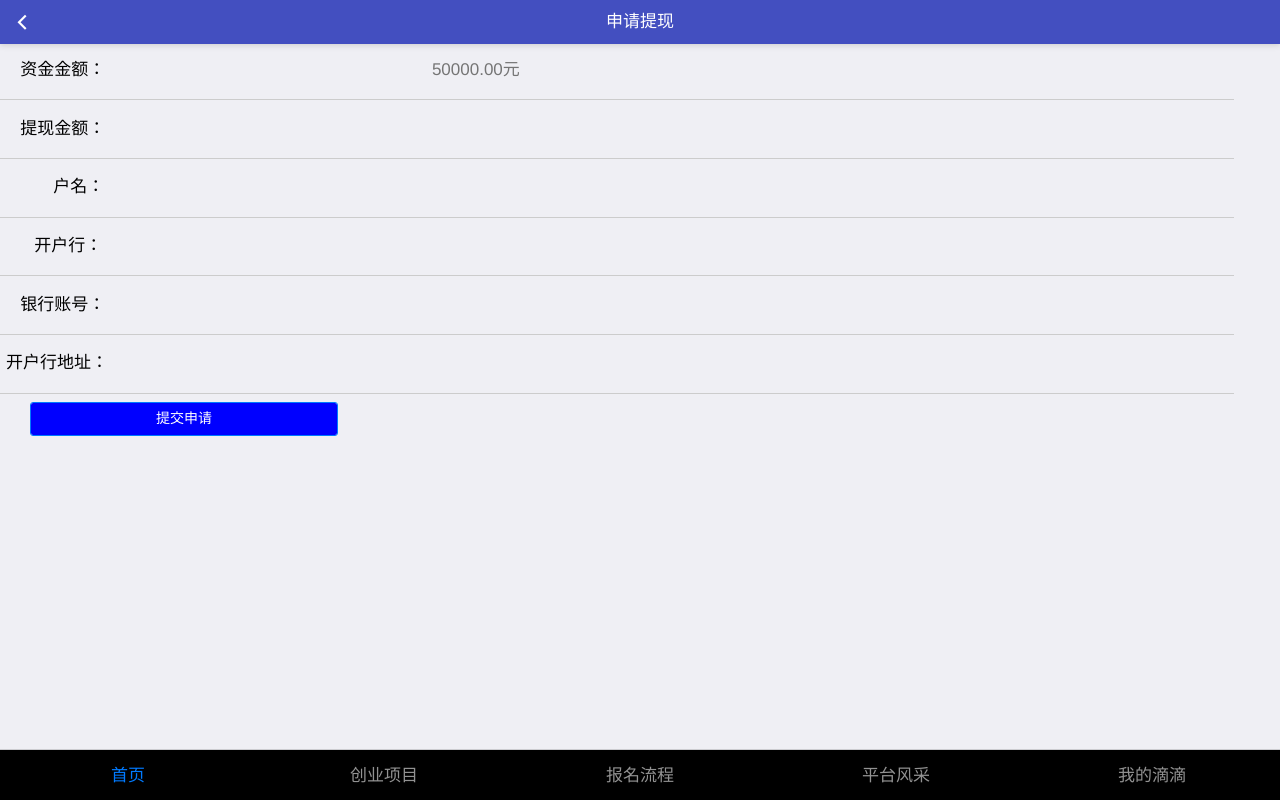
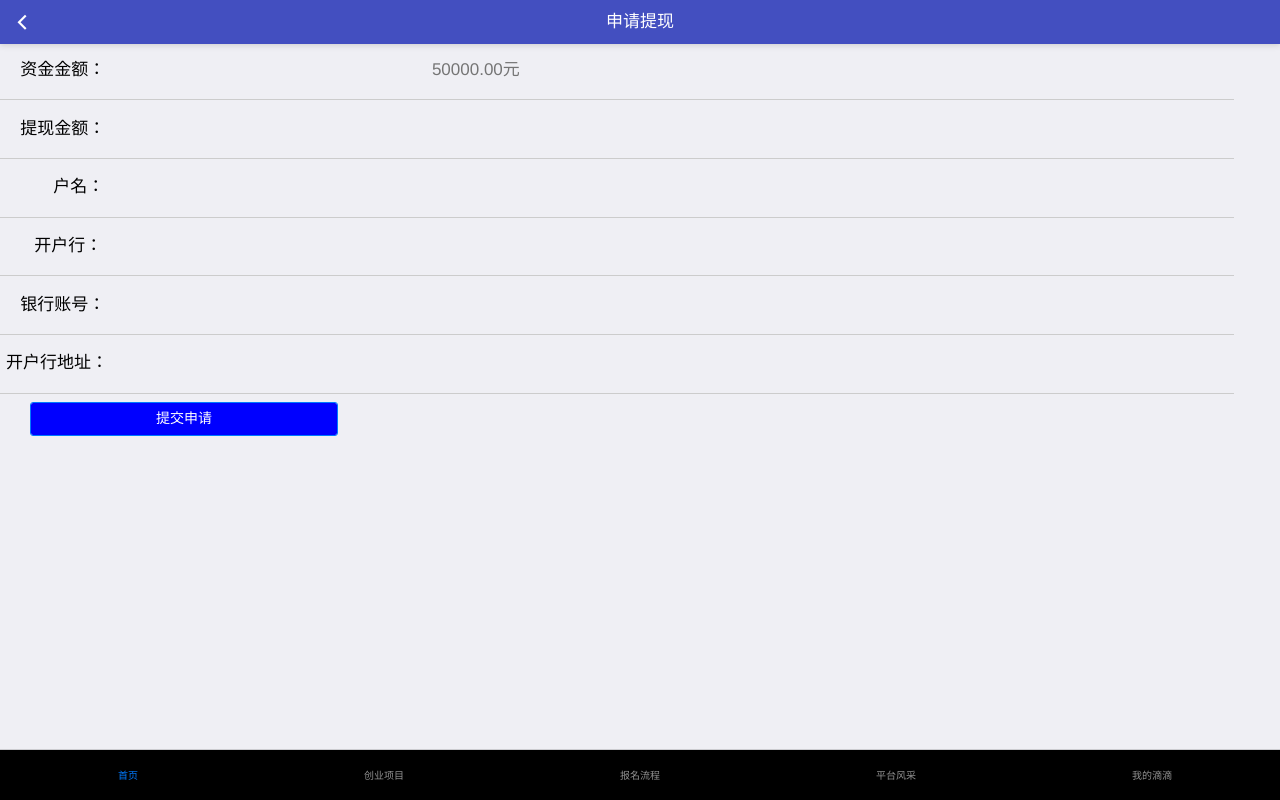
Before and after one commit to dengyu101011/Drop-Project, a plain HTML site: page apply.html in a window 1280 px wide. Drawn offline with Linux system fonts and the light colour scheme; a small style sheet from the web is missing.

Commit message:
page over from 苏凯凯

```diff
--- a/apply.html
+++ b/apply.html
@@ -80,26 +80,26 @@
 			<hr size="1" color="#CCCCCC" />
 			<button type="button" class="mui-btn mui-btn-primary mui-btn-outlined">提交申请</button>
 		</form>
-		<nav class="mui-bar mui-bar-tab">
+		<nav class="mui-bar mui-bar-tab ">
 			<a class="mui-tab-item mui-active">
 				<div class="iconfont icon-shouye"></div>
-				<div class="mui-tab-label">首页</div>
+				<div class="mui-tab-label" style="font-size: 10px">首页</div>
 			</a>
 			<a class="mui-tab-item">
 				<div class="iconfont icon-chaxun"></div>
-				<div class="mui-tab-label">创业项目</div>
+				<div class="mui-tab-label" style="font-size: 10px">创业项目</div>
 			</a>
 			<a class="mui-tab-item">
 				<div class="iconfont icon-liuchengtu"></div>
-				<div class="mui-tab-label">报名流程</div>
+				<div class="mui-tab-label" style="font-size: 10px">报名流程</div>
 			</a>
-			<a class="mui-tab-item">
-				<div class="iconfont  icon-wendang"></div>
-				<div class="mui-tab-label">平台风采</div>
+			<a class="mui-tab-item" href="平台风采.html">
+				<div class="iconfont icon-wendang"></div>
+				<div class="mui-tab-label" style="font-size: 10px">平台风采</div>
 			</a>
-			<a class="mui-tab-item">
+			<a class="mui-tab-item" href="">
 				<div class="iconfont icon-wode"></div>
-				<div class="mui-tab-label">我的滴滴</div>
+				<div class="mui-tab-label" style="font-size: 10px">我的滴滴</div>
 			</a>
 		</nav>
 	</body>
```
Also changed, not shown: balance.html (+11 -11 lines), information.html (+10 -10 lines).
